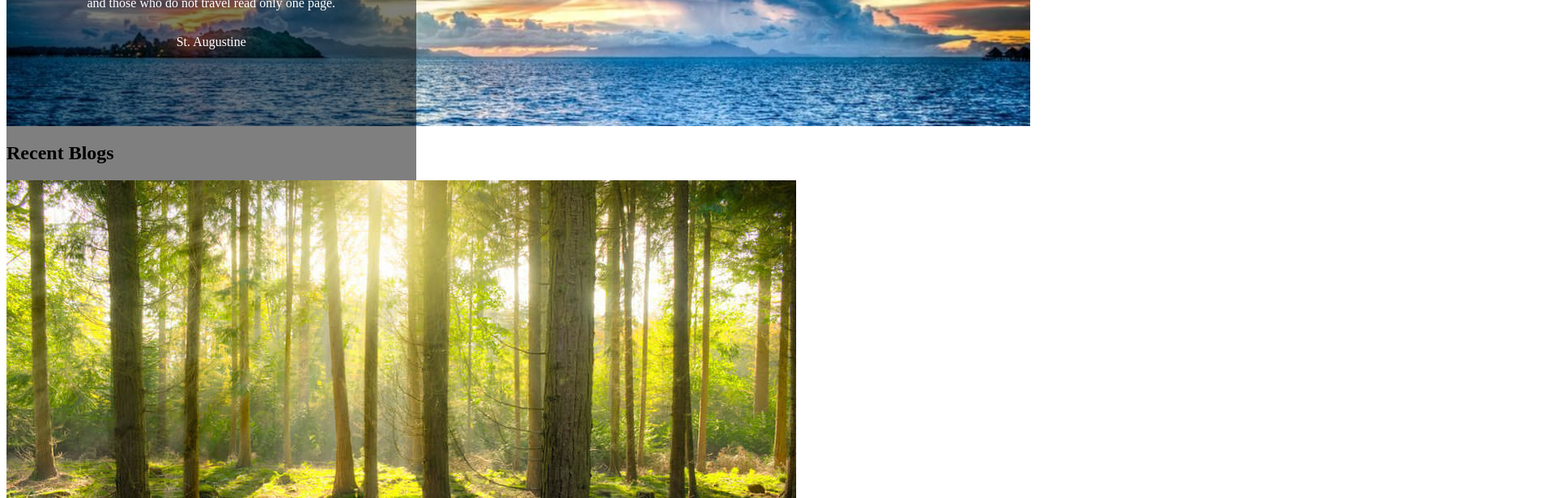
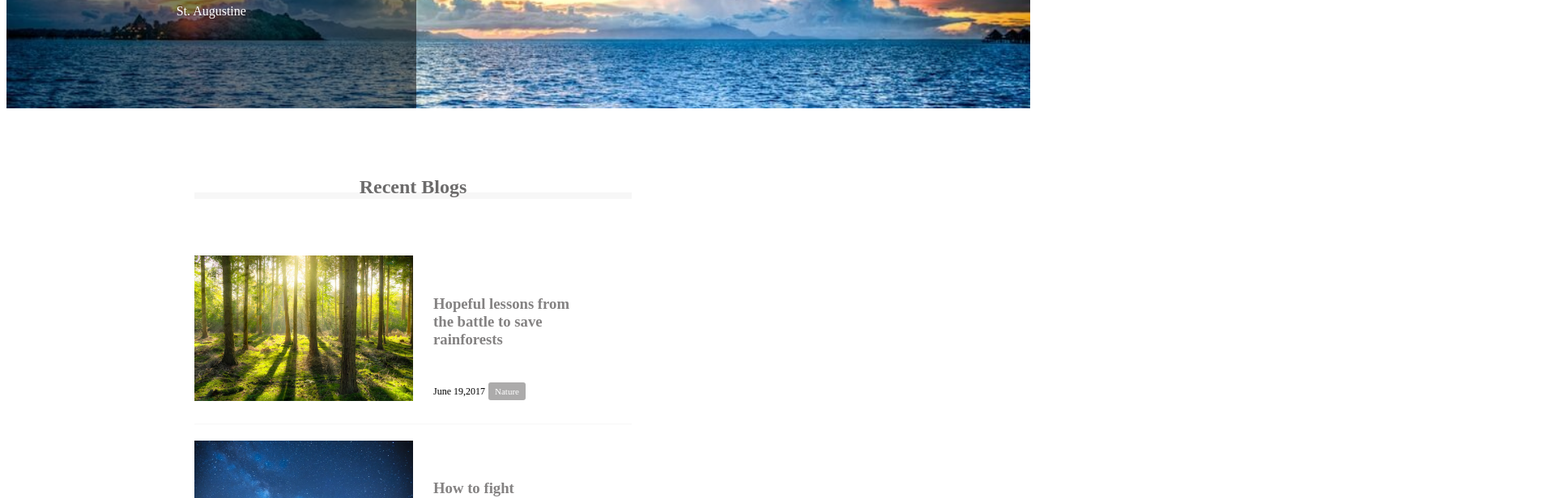
Before and after one commit to yusuke-hub/caravan, a plain HTML site: page index.html in a window 1280 px wide. Shown: the part 300-916 px from the top of the page at 81% size, 1920 px wide, since content can reach past the window. Drawn offline with Linux system fonts and the light colour scheme.

Commit message:
[Finish]1-7

```diff
--- a/style.css
+++ b/style.css
@@ -6,8 +6,10 @@
   box-sizing: border-box;
   color: #6c6b6b;
 }
+
 a {
   text-decoration: none;
+  color:#848282;
 }
 
 .clearfix:after {
@@ -15,25 +17,27 @@ a {
   display:block;
   clear:both;
 }
+
 header {
-  width: 90%;
-  padding: 15px 0;
-  margin: 0 auto;
+  width: 100%;
   text-align: center;
 }
 
 header .headline{
   font-size: 32px;
 }
+
 .nav-list {
   text-align: center;
   padding: 10px 0;
   margin: 0 auto;
 }
+
 .nav-list-item {
   list-style: none;
   display: inline-block;
   margin: 0 20px;
+  color: #6c6b6b;
 }
 
 .main-visual {
@@ -43,34 +47,88 @@ header .headline{
   background-size: cover;
   background-position: center;
 }
+
 .main-visual-content{
   width: 40%;
   height: 300px;
   background-color: rgba( 0, 0, 0, 0.5);
   text-align: center;
+}
+
+.main-visual-text {
+  color: #fff;
   padding-top: 105px;
 }
-.main-visual-text {
-  color: #fff;
-}
+
 .main-visual-name {
   margin-top: 30px;
   color: #fff;
 }
-.main {
-  width: 840px;
+
+main {
+  width: 800px;
   margin: 0 auto;
+  padding: 70px 0;
 }
+
 .blog {
-  width: 600px;
-  height: 1400px;
+  width: 540px;
+  float: left;
+  margin-right: 30px;
+}
+
+.blog-headline {
+  color: #6c6b6b;
+  border-bottom:8px solid #f7f7f7 ;
+  text-align: center;
+  line-height: 0.6;
+}
+
+.blog-box {
+  padding-top: 50px;
+}
+
+.blog-item {
+  padding-bottom: 20px;
+  margin-bottom: 20px;
+  border-bottom: 1px solid #f7f7f7;
+}
+
+.blog-image {
+  float: left;
+  height: 180px;
+}
+
+.blog-text-headline {
+  padding-bottom: 15px;
+}
+
+.blog-text {
+  float:left;
+  padding: 30px 0 0 25px;
+}
+
+.blog-date {
+  font-size: 12px;
+  display:inline-block;
+}
+
+.category {
+  display: inline-block;
+  padding: 5px 8px;
+  background-color: #acabab;
+  border-radius: 3px;
+  color: #fff;
+  font-size: 11px;
+}
+
+
+
+.sidebar {
+  width: 230px;
   float: left;
 }
-.sidebar {
-  width: 240px;
-  height: 1400px;
-  float: left;
-}
+
 footer {
   width: 100%;
   height: 120px;
@@ -78,6 +136,7 @@ footer {
   padding: 50px 0;
   background-color: #848282;
 }
+
 .footer-text {
   color: #fff;
 }
```
